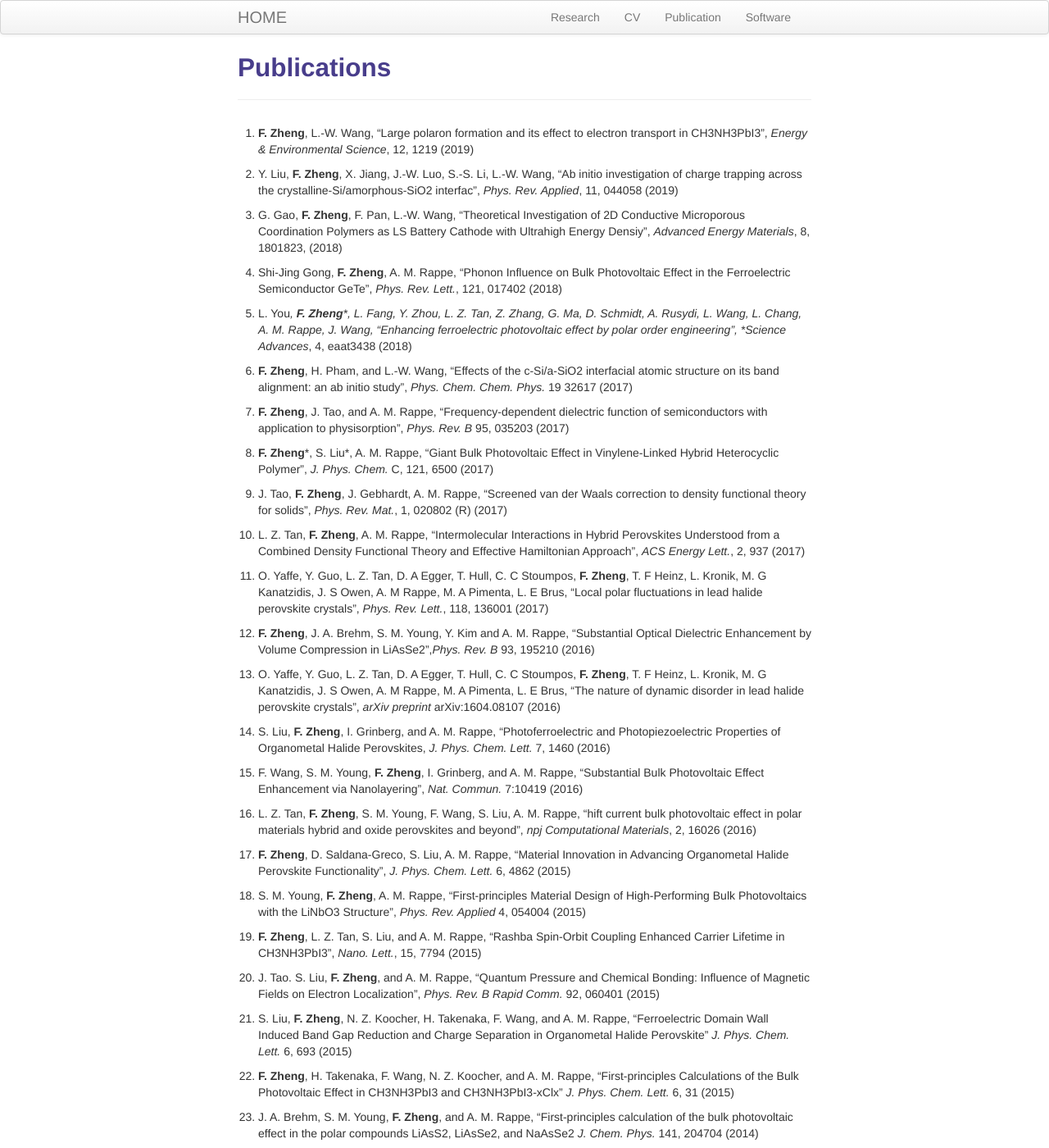
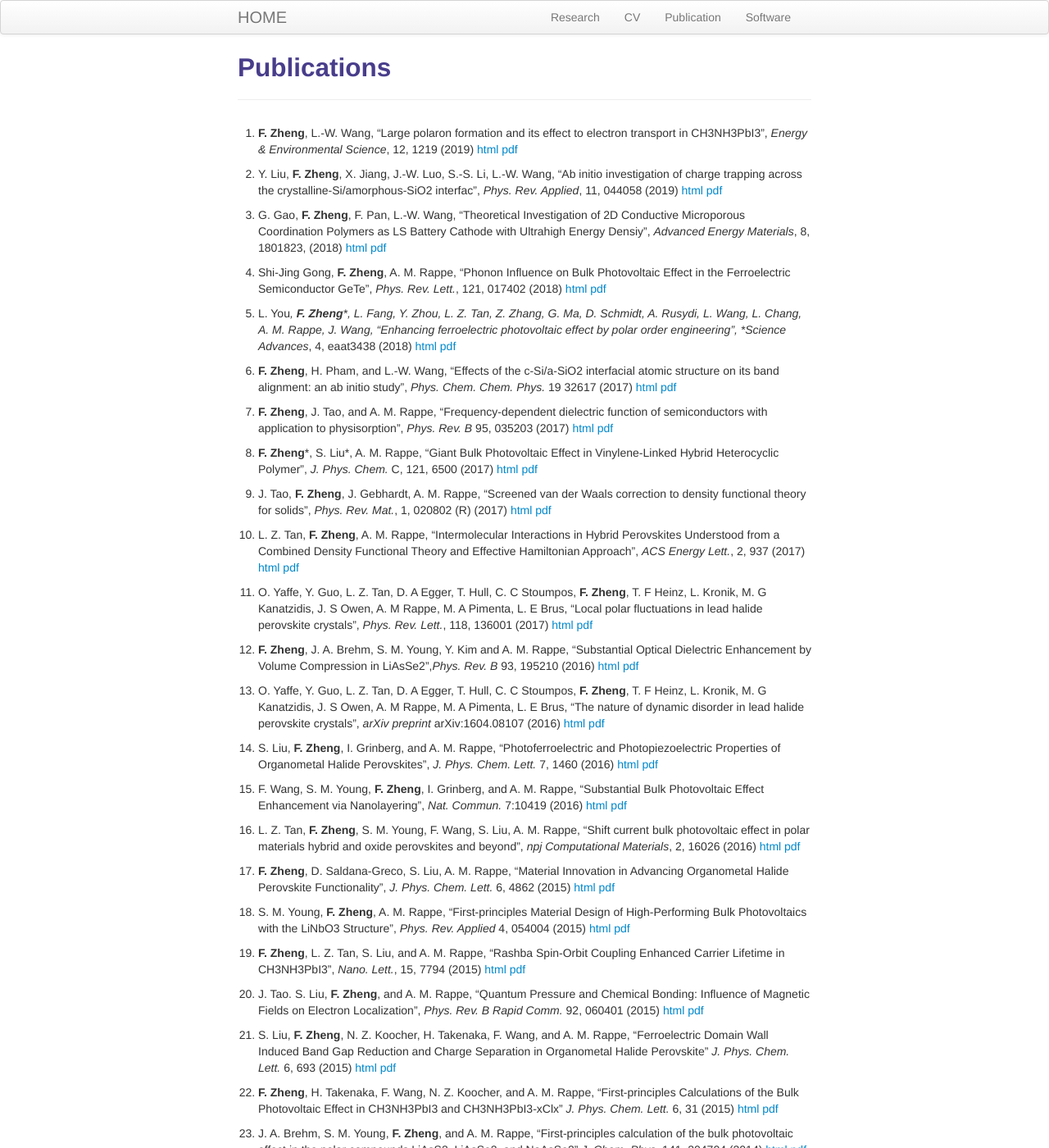
Before and after one commit to zhengfann/web, a Jekyll site: the page built from pages/publication.md, in a window 1280 px wide and 1400 px high. Shown: the whole window at 82% size. Built offline with Jekyll 4.4.1, drawn with Linux system fonts in a browser that asks for light colours; some of the changed text lies outside the part shown.

Commit message:
update pub

```diff
--- a/_includes/themes/twitter/default.html
+++ b/_includes/themes/twitter/default.html
@@ -36,7 +36,7 @@
           <a class="brand" href="{{ HOME_PATH }}">{{ site.title }}</a>
           <ul class="nav">
               <li><a href="{{ BASE_PATH }}/pages/research.html">Research</a></li>
-              <li><a href="{{ BASE_PATH }}/pages/CV.html">CV</a></li>
+              <li><a href="{{ BASE_PATH }}/pages/cv.html">CV</a></li>
               <li><a href="{{ BASE_PATH }}/pages/publication.html">Publication</a></li>
               <li><a href="{{ BASE_PATH }}/pages/software.html">Software</a></li>
           </ul>
--- a/pages/publication.md
+++ b/pages/publication.md
@@ -4,52 +4,54 @@ title: Publications
 description: Fan Zheng's research
 ---
 
-25. **F. Zheng**, L.-W. Wang, "Large polaron formation and its effect to electron transport in CH3NH3PbI3", *Energy & Environmental Science*, 12, 1219 (2019)
+0. **F. Zheng**, L.-W. Wang, "Large polaron formation and its effect to electron transport in CH3NH3PbI3", *Energy & Environmental Science*, 12, 1219 (2019) [html](http://dx.doi.org/10.1039/C8EE03369B) [pdf]()
 
-24. Y. Liu, **F. Zheng**, X. Jiang, J.-W. Luo, S.-S. Li, L.-W. Wang, "Ab initio investigation of charge trapping across the crystalline-Si/amorphous-SiO2 interfac", *Phys. Rev. Applied*, 11, 044058 (2019)
+0. Y. Liu, **F. Zheng**, X. Jiang, J.-W. Luo, S.-S. Li, L.-W. Wang, "Ab initio investigation of charge trapping across the crystalline-Si/amorphous-SiO2 interfac", *Phys. Rev. Applied*, 11, 044058 (2019) [html](http://dx.doi.org/10.1103/PhysRevApplied.11.044058) [pdf]()
 
-23. G. Gao, **F. Zheng**, F. Pan, L.-W. Wang, "Theoretical Investigation of 2D Conductive Microporous Coordination Polymers as LS Battery Cathode with Ultrahigh Energy Densiy", *Advanced Energy Materials*, 8, 1801823, (2018)
+0. G. Gao, **F. Zheng**, F. Pan, L.-W. Wang, "Theoretical Investigation of 2D Conductive Microporous Coordination Polymers as LS Battery Cathode with Ultrahigh Energy Densiy", *Advanced Energy Materials*, 8, 1801823, (2018) [html](https://doi.org/10.1002/aenm.201801823) [pdf]()
 
-22. Shi-Jing Gong, **F. Zheng**, A. M. Rappe, "Phonon Influence on Bulk Photovoltaic Effect in the Ferroelectric Semiconductor GeTe", *Phys. Rev. Lett.*, 121, 017402 (2018)
+0. Shi-Jing Gong, **F. Zheng**, A. M. Rappe, "Phonon Influence on Bulk Photovoltaic Effect in the Ferroelectric Semiconductor GeTe", *Phys. Rev. Lett.*, 121, 017402 (2018) [html](http://dx.doi.org/10.1103/PhysRevLett.121.017402) [pdf]()
 
-21. L. You*, **F. Zheng**\*, L. Fang, Y. Zhou, L. Z. Tan, Z. Zhang, G. Ma, D. Schmidt, A. Rusydi, L. Wang, L. Chang, A. M. Rappe, J. Wang, "Enhancing ferroelectric photovoltaic effect by polar order engineering", *Science Advances*, 4, eaat3438 (2018)
+0. L. You*, **F. Zheng**\*, L. Fang, Y. Zhou, L. Z. Tan, Z. Zhang, G. Ma, D. Schmidt, A. Rusydi, L. Wang, L. Chang, A. M. Rappe, J. Wang, "Enhancing ferroelectric photovoltaic effect by polar order engineering", *Science Advances*, 4, eaat3438 (2018) [html](http://dx.doi.org/10.1126/sciadv.aat3438) [pdf]()
 
-20. **F. Zheng**, H. Pham, and L.-W. Wang, "Effects of the c-Si/a-SiO2 interfacial atomic structure on its band alignment: an ab initio study", *Phys. Chem. Chem. Phys.* 19 32617 (2017)
+0. **F. Zheng**, H. Pham, and L.-W. Wang, "Effects of the c-Si/a-SiO2 interfacial atomic structure on its band alignment: an ab initio study", *Phys. Chem. Chem. Phys.* 19 32617 (2017) [html](http://dx.doi.org/10.1039/C7CP05879A) [pdf]()
 
-19. **F. Zheng**, J. Tao, and A. M. Rappe, "Frequency-dependent dielectric function of semiconductors with application to physisorption", *Phys. Rev. B* 95, 035203 (2017)
+0. **F. Zheng**, J. Tao, and A. M. Rappe, "Frequency-dependent dielectric function of semiconductors with application to physisorption", *Phys. Rev. B* 95, 035203 (2017) [html](http://dx.doi.org/10.1103/PhysRevB.95.035203) [pdf]()
 
-18. **F. Zheng**\*, S. Liu\*, A. M. Rappe, "Giant Bulk Photovoltaic Effect in Vinylene-Linked Hybrid Heterocyclic Polymer", *J. Phys. Chem.* C, 121, 6500 (2017)
+0. **F. Zheng**\*, S. Liu\*, A. M. Rappe, "Giant Bulk Photovoltaic Effect in Vinylene-Linked Hybrid Heterocyclic Polymer", *J. Phys. Chem.* C, 121, 6500 (2017) [html](http://dx.doi.org/10.1021/acs.jpcc.7b00374) [pdf]()
 
-17. J. Tao, **F. Zheng**, J. Gebhardt, A. M. Rappe, "Screened van der Waals correction to density functional theory for solids", *Phys. Rev. Mat.*, 1, 020802 (R) (2017)
+0. J. Tao, **F. Zheng**, J. Gebhardt, A. M. Rappe, "Screened van der Waals correction to density functional theory for solids", *Phys. Rev. Mat.*, 1, 020802 (R) (2017) [html](http://dx.doi.org/10.1103/PhysRevMaterials.1.020802) [pdf]()
 
-16. L. Z. Tan, **F. Zheng**, A. M. Rappe, "Intermolecular Interactions in Hybrid Perovskites Understood from a Combined Density Functional Theory and Effective Hamiltonian Approach", *ACS Energy Lett.*, 2, 937 (2017)
+0. L. Z. Tan, **F. Zheng**, A. M. Rappe, "Intermolecular Interactions in Hybrid Perovskites Understood from a Combined Density Functional Theory and Effective Hamiltonian Approach", *ACS Energy Lett.*, 2, 937 (2017) [html](http://dx.doi.org/10.1021/acsenergylett.7b00159) [pdf]()
 
-15. O. Yaffe, Y. Guo, L. Z. Tan, D. A Egger, T. Hull, C. C Stoumpos, **F. Zheng**, T. F Heinz, L. Kronik, M. G Kanatzidis, J. S Owen, A. M Rappe, M. A Pimenta, L. E Brus, "Local polar fluctuations in lead halide perovskite crystals", *Phys. Rev. Lett.*, 118, 136001 (2017)
+0. O. Yaffe, Y. Guo, L. Z. Tan, D. A Egger, T. Hull, C. C Stoumpos, **F. Zheng**, T. F Heinz, L. Kronik, M. G Kanatzidis, J. S Owen, A. M Rappe, M. A Pimenta, L. E Brus, "Local polar fluctuations in lead halide perovskite crystals", *Phys. Rev. Lett.*, 118, 136001 (2017) [html](http://dx.doi.org/10.1103/PhysRevLett.118.136001) [pdf]()
 
-14. **F. Zheng**, J. A. Brehm, S. M. Young, Y. Kim and A. M. Rappe, "Substantial Optical Dielectric Enhancement by Volume Compression in LiAsSe2",*Phys. Rev. B* 93, 195210 (2016)
+0. **F. Zheng**, J. A. Brehm, S. M. Young, Y. Kim and A. M. Rappe, "Substantial Optical Dielectric Enhancement by Volume Compression in LiAsSe2",*Phys. Rev. B* 93, 195210 (2016) [html](http://dx.doi.org/10.1103/PhysRevB.93.195210) [pdf]()
 
-13. O. Yaffe, Y. Guo, L. Z. Tan, D. A Egger, T. Hull, C. C Stoumpos, **F. Zheng**, T. F Heinz, L. Kronik, M. G Kanatzidis, J. S Owen, A. M Rappe, M. A Pimenta, L. E Brus, "The nature of dynamic disorder in lead halide perovskite crystals", *arXiv preprint* arXiv:1604.08107 (2016)
+0. O. Yaffe, Y. Guo, L. Z. Tan, D. A Egger, T. Hull, C. C Stoumpos, **F. Zheng**, T. F Heinz, L. Kronik, M. G Kanatzidis, J. S Owen, A. M Rappe, M. A Pimenta, L. E Brus, "The nature of dynamic disorder in lead halide perovskite crystals", *arXiv preprint* arXiv:1604.08107 (2016) [html](https://arxiv.org/abs/1604.08107) [pdf]()
 
-12. S. Liu, **F. Zheng**, I. Grinberg, and A. M. Rappe, "Photoferroelectric and Photopiezoelectric Properties of Organometal Halide Perovskites, *J. Phys. Chem. Lett.* 7, 1460 (2016)
+0. S. Liu, **F. Zheng**, I. Grinberg, and A. M. Rappe, "Photoferroelectric and Photopiezoelectric Properties of Organometal Halide Perovskites", *J. Phys. Chem. Lett.* 7, 1460 (2016) [html](http://dx.doi.org/10.1021/acs.jpclett.6b00527) [pdf]()
 
-11. F. Wang, S. M. Young, **F. Zheng**, I. Grinberg, and A. M. Rappe, "Substantial Bulk Photovoltaic Effect Enhancement via Nanolayering", *Nat. Commun.* 7:10419 (2016)
+0. F. Wang, S. M. Young, **F. Zheng**, I. Grinberg, and A. M. Rappe, "Substantial Bulk Photovoltaic Effect Enhancement via Nanolayering", *Nat. Commun.* 7:10419 (2016) [html](http://dx.doi.org/10.1038/ncomms10419) [pdf]()
 
-10. L. Z. Tan, **F. Zheng**, S. M. Young, F. Wang, S. Liu, A. M. Rappe, "hift current bulk photovoltaic effect in polar materials hybrid and oxide perovskites and beyond", *npj Computational Materials*, 2, 16026 (2016)
+0. L. Z. Tan, **F. Zheng**, S. M. Young, F. Wang, S. Liu, A. M. Rappe, "Shift current bulk photovoltaic effect in polar materials hybrid and oxide perovskites and beyond", *npj Computational Materials*, 2, 16026 (2016) [html](http://dx.doi.org/10.1038/npjcompumats.2016.26) [pdf]()
 
-9. **F. Zheng**, D. Saldana-Greco, S. Liu, A. M. Rappe, "Material Innovation in Advancing Organometal Halide Perovskite Functionality", *J. Phys. Chem. Lett.* 6, 4862 (2015)
+0. **F. Zheng**, D. Saldana-Greco, S. Liu, A. M. Rappe, "Material Innovation in Advancing Organometal Halide Perovskite Functionality", *J. Phys. Chem. Lett.* 6, 4862 (2015) [html](http://dx.doi.org/10.1021/acs.jpclett.5b01830) [pdf]()
 
-8. S. M. Young, **F. Zheng**, A. M. Rappe, "First-principles Material Design of High-Performing Bulk Photovoltaics with the LiNbO3 Structure", *Phys. Rev. Applied* 4, 054004 (2015)
+0. S. M. Young, **F. Zheng**, A. M. Rappe, "First-principles Material Design of High-Performing Bulk Photovoltaics with the LiNbO3 Structure", *Phys. Rev. Applied* 4, 054004 (2015) [html](http://dx.doi.org/10.1103/PhysRevApplied.4.054004) [pdf]()
 
-7. **F. Zheng**, L. Z. Tan, S. Liu, and A. M. Rappe, "Rashba Spin-Orbit Coupling Enhanced Carrier Lifetime in CH3NH3PbI3", *Nano. Lett.*, 15, 7794 (2015)
+0. **F. Zheng**, L. Z. Tan, S. Liu, and A. M. Rappe, "Rashba Spin-Orbit Coupling Enhanced Carrier Lifetime in CH3NH3PbI3", *Nano. Lett.*, 15, 7794 (2015) [html](http://dx.doi.org/10.1021/acs.nanolett.5b01854) [pdf]()
 
-6. J. Tao. S. Liu, **F. Zheng**, and A. M. Rappe, "Quantum Pressure and Chemical Bonding: Influence of Magnetic Fields on Electron Localization", *Phys. Rev. B Rapid Comm.* 92, 060401 (2015)
+0. J. Tao. S. Liu, **F. Zheng**, and A. M. Rappe, "Quantum Pressure and Chemical Bonding: Influence of Magnetic Fields on Electron Localization", *Phys. Rev. B Rapid Comm.* 92, 060401 (2015) [html](http://dx.doi.org/10.1103/PhysRevB.92.060401) [pdf]()
 
-5. S. Liu, **F. Zheng**, N. Z. Koocher, H. Takenaka, F. Wang, and A. M. Rappe, "Ferroelectric Domain Wall Induced Band Gap Reduction and Charge Separation in Organometal Halide Perovskite" *J. Phys. Chem. Lett.* 6, 693 (2015)
+0. S. Liu, **F. Zheng**, N. Z. Koocher, H. Takenaka, F. Wang, and A. M. Rappe, "Ferroelectric Domain Wall Induced Band Gap Reduction and Charge Separation in Organometal Halide Perovskite" *J. Phys. Chem. Lett.* 6, 693 (2015) [html](http://dx.doi.org/10.1021/jz502666j) [pdf]()
 
-4. **F. Zheng**, H. Takenaka, F. Wang, N. Z. Koocher, and A. M. Rappe, "First-principles Calculations of the Bulk Photovoltaic Effect in CH3NH3PbI3 and CH3NH3PbI3-xClx" *J. Phys. Chem. Lett.* 6, 31 (2015)
+0. **F. Zheng**, H. Takenaka, F. Wang, N. Z. Koocher, and A. M. Rappe, "First-principles Calculations of the Bulk Photovoltaic Effect in CH3NH3PbI3 and CH3NH3PbI3-xClx" *J. Phys. Chem. Lett.* 6, 31 (2015) [html](http://dx.doi.org/10.1021/jz502109e) [pdf]()
 
-3. J. A. Brehm, S. M. Young, **F. Zheng**, and A. M. Rappe, "First-principles calculation of the bulk photovoltaic effect in the polar compounds LiAsS2, LiAsSe2, and NaAsSe2 *J. Chem. Phys.* 141, 204704 (2014)
+0. J. A. Brehm, S. M. Young, **F. Zheng**, and A. M. Rappe, "First-principles calculation of the bulk photovoltaic effect in the polar compounds LiAsS2, LiAsSe2, and NaAsSe2" *J. Chem. Phys.* 141, 204704 (2014) [html](http://dx.doi.org/10.1063/1.4901433) [pdf]()
 
-2. S. M. Young, **F. Zheng**, and A. M. Rappe, "Prediction of a Linear Spin Bulk Photovoltaic Effect in Antiferromagnets", *Phys. Rev. Lett.* 110, 057201 (2013)
+0. S. M. Young, **F. Zheng**, and A. M. Rappe, "Prediction of a Linear Spin Bulk Photovoltaic Effect in Antiferromagnets", *Phys. Rev. Lett.* 110, 057201 (2013) [html](http://dx.doi.org/10.1103/PhysRevLett.110.057201) [pdf]()
 
-1. S. M. Young, **F. Zheng**, and A. M. Rappe, "First-Principles Calculation of the Bulk Photovoltaic Effect in Bismuth Ferrite", *Phys. Rev. Lett.* 109, 236601 (2012)
+0. S. M. Young, **F. Zheng**, and A. M. Rappe, "First-Principles Calculation of the Bulk Photovoltaic Effect in Bismuth Ferrite", *Phys. Rev. Lett.* 109, 236601 (2012) [html](http://dx.doi.org/10.1103/PhysRevLett.109.236601) [pdf]()
+
+{: reversed="reversed"}
```
Also changed, not shown: index.md (+3 -3 lines).
